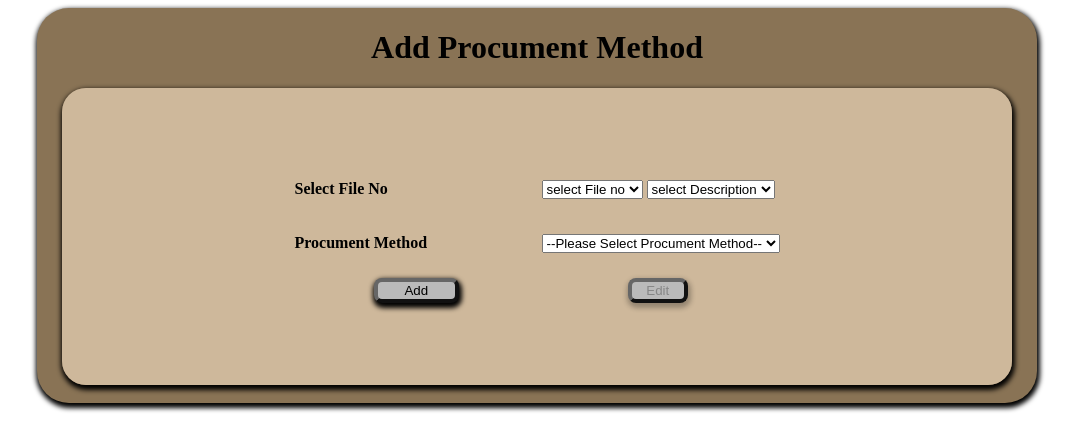
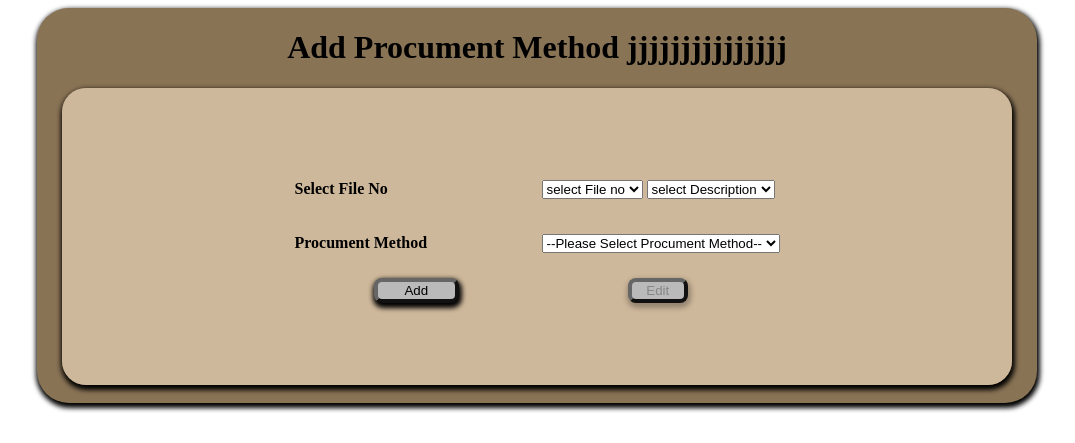
Before and after one commit to Mihirangi/ACCIMT_PMS, a PHP site: page /add_pmethod.php in a window 1280 px wide. Shown: the top 443 px of the page, without its empty margins (103-1178 px from the left). Run offline with PHP 8.4, Linux system fonts and the light colour scheme; data comes from the database, SQL or seed files in the repository; data that the repository does not hold is empty; some libraries are stand-ins or nearby versions.

Commit message:
modified add_pmethod

```diff
--- a/add_pmethod.php
+++ b/add_pmethod.php
@@ -68,7 +68,7 @@ function myFunction() {
 <table align="center" class="searchResults">
 
 		<table width="94%" height="297"  border="0" align="center" cellpadding="10" cellspacing="1" id="wrapped2">
-		  <caption><h1>Add Procument Method</h1></caption>
+		  <caption><h1>Add Procument Method jjjjjjjjjjjjjjj</h1></caption>
 				<tr>
 				<th>
 				<table align="center"  border="0" cellpadding="4" cellspacing="1" style="color:#000000">
```
